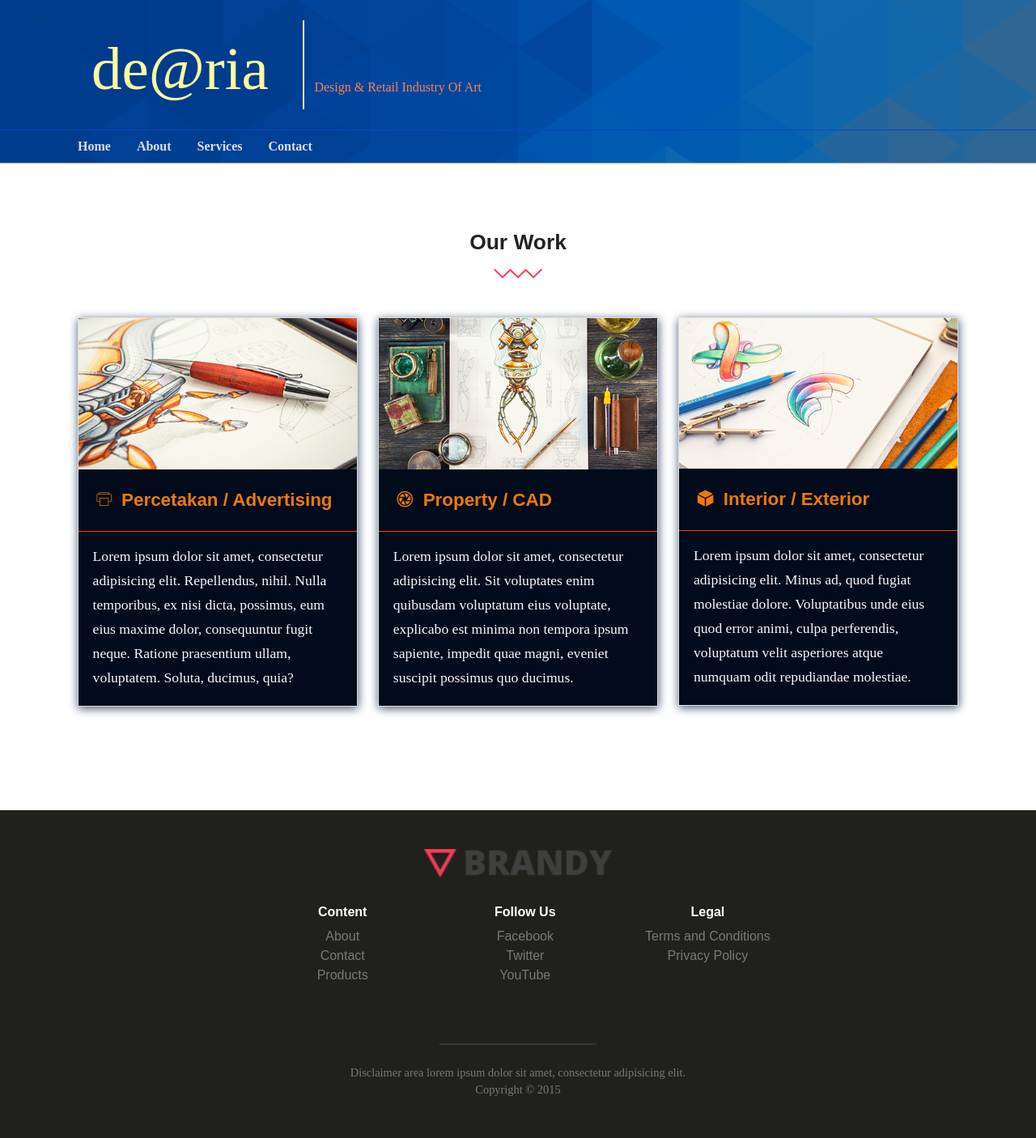
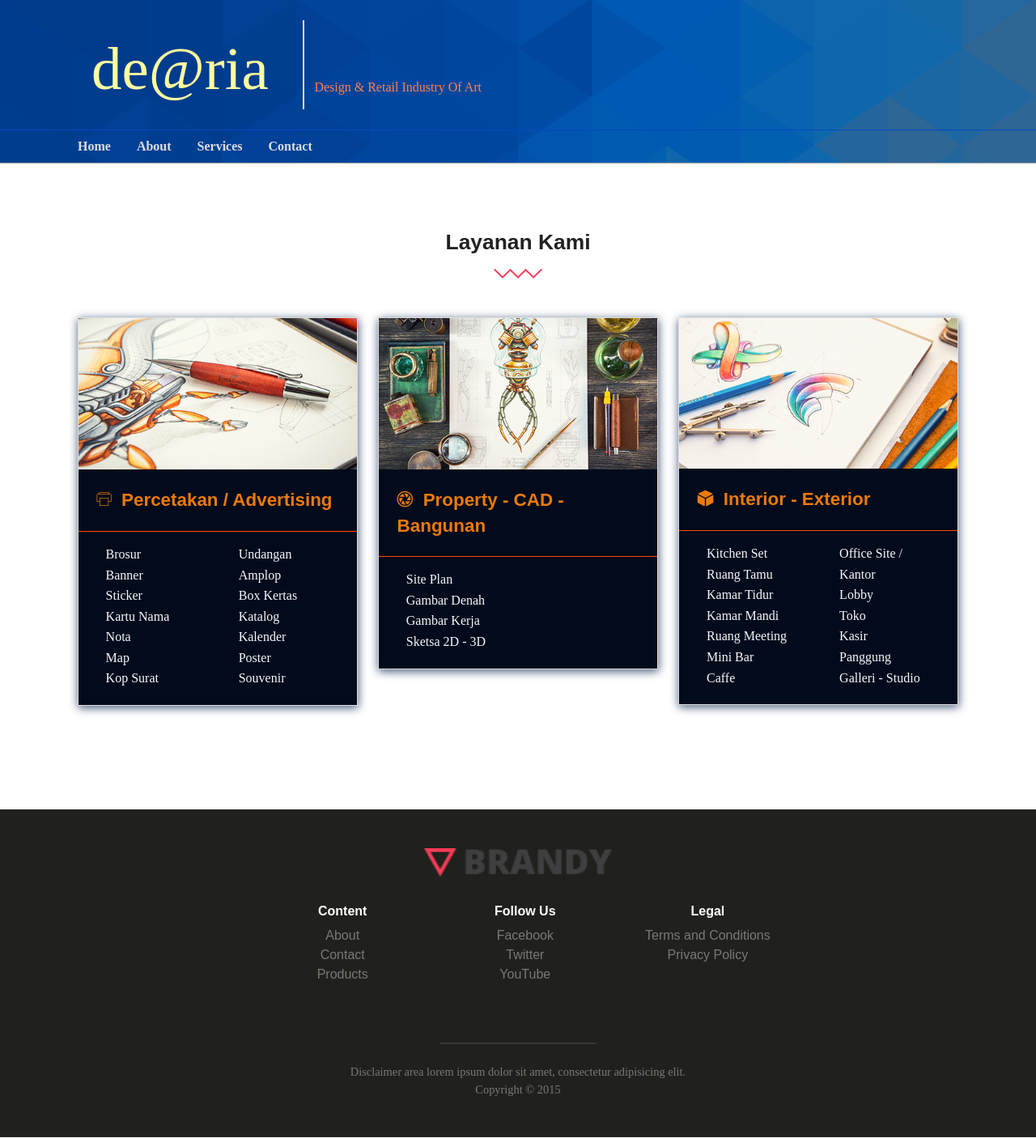
Before and after one commit to dearia/dearia.github.io, a Jekyll site: the page built from service.html, in a window 1280 px wide. Shown: the whole page at 81% size. Built offline with Jekyll 4.4.1, drawn with Linux system fonts in a browser that asks for light colours; some web fonts are replaced.

Commit message:
init home

```diff
--- a/assets/css/main.css
+++ b/assets/css/main.css
@@ -538,56 +538,6 @@ header .site-header .main-menu ul a > li.no-all:hover {
   margin-right: 0;
 }
 
-.aria-home-jw {
-  float: left;
-  display: block;
-  margin-right: 2.35765%;
-  width: 100%;
-}
-
-.aria-home-jw:last-child {
-  margin-right: 0;
-}
-
-.aria-home-jw .list-aria-work .aria--play-list-work {
-  float: left;
-  display: block;
-  margin-right: 2.35765%;
-  width: 31.76157%;
-  border: 1px solid #dedede;
-  background: #010B1B;
-  color: #F8F8FF;
-  -webkit-box-shadow: 0px 2px 11px 0.5px #415677;
-  box-shadow: 0px 2px 11px 0.5px #415677;
-}
-
-.aria-home-jw .list-aria-work .aria--play-list-work:last-child {
-  margin-right: 0;
-}
-
-.aria-home-jw .list-aria-work .aria--play-list-work h4 {
-  color: #ED7A0B;
-  padding: 1em;
-  border-bottom: 1px solid #FF4500;
-  display: inline-block;
-  width: 100%;
-}
-
-.aria-home-jw .list-aria-work .aria--play-list-work p {
-  padding: 0 1em;
-}
-
-.aria-home-jw .list-aria-work .aria--play-list-work img {
-  float: left;
-  display: block;
-  margin-right: 2.35765%;
-  width: 100%;
-}
-
-.aria-home-jw .list-aria-work .aria--play-list-work img:last-child {
-  margin-right: 0;
-}
-
 .aria-home-tw {
   clear: both;
 }
@@ -651,3 +601,65 @@ header .site-header .main-menu ul a > li.no-all:hover {
   width: 70%;
   margin: 0 auto;
 }
+
+.aria-home-jw {
+  float: left;
+  display: block;
+  margin-right: 2.35765%;
+  width: 100%;
+}
+
+.aria-home-jw:last-child {
+  margin-right: 0;
+}
+
+.aria-home-jw .list-aria-work .aria--play-list-work {
+  float: left;
+  display: block;
+  margin-right: 2.35765%;
+  width: 31.76157%;
+  border: 1px solid #dedede;
+  background: #010B1B;
+  color: #F8F8FF;
+  -webkit-box-shadow: 0px 2px 11px 0.5px #415677;
+  box-shadow: 0px 2px 11px 0.5px #415677;
+}
+
+.aria-home-jw .list-aria-work .aria--play-list-work:last-child {
+  margin-right: 0;
+}
+
+.aria-home-jw .list-aria-work .aria--play-list-work h4 {
+  color: #ED7A0B;
+  padding: 1em;
+  border-bottom: 1px solid #FF4500;
+  display: inline-block;
+  width: 100%;
+}
+
+.aria-home-jw .list-aria-work .aria--play-list-work ul.serv-list--work {
+  float: left;
+  display: block;
+  margin-right: 2.35765%;
+  width: 40.29137%;
+  padding: 0 1em;
+}
+
+.aria-home-jw .list-aria-work .aria--play-list-work ul.serv-list--work:last-child {
+  margin-right: 0;
+}
+
+.aria-home-jw .list-aria-work .aria--play-list-work ul.serv-list--work li {
+  list-style-type: none;
+}
+
+.aria-home-jw .list-aria-work .aria--play-list-work img {
+  float: left;
+  display: block;
+  margin-right: 2.35765%;
+  width: 100%;
+}
+
+.aria-home-jw .list-aria-work .aria--play-list-work img:last-child {
+  margin-right: 0;
+}
--- a/index.html
+++ b/index.html
@@ -13,7 +13,7 @@ layout: default
         </div>
         <div class="home-st-right-a1">
             <h3>Design Unik & Elegant</h3>
-            <p>Lorem ipsum dolor sit amet, consectetur adipisicing elit. Officia, velit sapiente dolores saepe totam quia minima dolorum atque. Sapiente, recusandae.</p>
+            <p>Senantiasa memberikan pengalaman yang berbeda dalam setiap sentuhan design. Menciptakan keunikan yang variatif dan inovatif untuk tetap menjaga nilai keindahannya di setiap masa.</p>
         </div>
     </div>
 
@@ -30,7 +30,7 @@ layout: default
         </div>
         <div class="home-st-right-a1">
             <h3>Design Catalog & Majalah</h3>
-            <p>Lorem ipsum dolor sit amet, consectetur adipisicing elit. Officia, velit sapiente dolores saepe totam quia minima dolorum atque. Sapiente, recusandae.</p>
+            <p>Sebagai sumber informasi melalui media cetak, kami berusaha menyajikan informasi yang kokoh dan jelas disertai dengan sentuhan seni agar informasi yang disampaikan lebih mudah dipahami.</p>
         </div>
     </div>
 
--- a/service.html
+++ b/service.html
@@ -5,22 +5,60 @@ layout: default
 
     <div class="aria-fluid">
         <div class="aria-home-jw">
-            <div class="typo-head-border"> <h3>Our Work</h3> </div>
+            <div class="typo-head-border"> <h3>Layanan Kami</h3> </div>
             <div class="list-aria-work">
                 <div class="aria--play-list-work">
                     <img src="{{ site.baseurl }}/assets/images/w6.jpg" alt="percetakan - advertising">
                     <h4><i class="icon ion-ios-printer-outline"></i>&nbsp;&nbsp;Percetakan / Advertising</h4>
-                    <p>Lorem ipsum dolor sit amet, consectetur adipisicing elit. Repellendus, nihil. Nulla temporibus, ex nisi dicta, possimus, eum eius maxime dolor, consequuntur fugit neque. Ratione praesentium ullam, voluptatem. Soluta, ducimus, quia?</p>
+                    <ul class="serv-list--work">
+                        <li>Brosur</li>
+                        <li>Banner</li>
+                        <li>Sticker</li>
+                        <li>Kartu Nama</li>
+                        <li>Nota</li>
+                        <li>Map</li>
+                        <li>Kop Surat</li>
+                    </ul>
+                    <ul class="serv-list--work">
+                        <li>Undangan</li>
+                        <li>Amplop</li>
+                        <li>Box Kertas</li>
+                        <li>Katalog</li>
+                        <li>Kalender</li>
+                        <li>Poster</li>
+                        <li>Souvenir</li>
+                    </ul>
                 </div>
                 <div class="aria--play-list-work">
                     <img src="{{ site.baseurl }}/assets/images/w3.jpg" alt="percetakan - advertising">
-                    <h4><i class="icon ion-aperture"></i>&nbsp;&nbsp;Property / CAD</h4>
-                    <p>Lorem ipsum dolor sit amet, consectetur adipisicing elit. Sit voluptates enim quibusdam voluptatum eius voluptate, explicabo est minima non tempora ipsum sapiente, impedit quae magni, eveniet suscipit possimus quo ducimus.</p>
+                    <h4><i class="icon ion-aperture"></i>&nbsp;&nbsp;Property - CAD - Bangunan</h4>
+                    <ul class="serv-list--work">
+                        <li>Site Plan</li>
+                        <li>Gambar Denah</li>
+                        <li>Gambar Kerja</li>
+                        <li>Sketsa 2D - 3D</li>
+                    </ul>
                 </div>
                 <div class="aria--play-list-work">
                     <img src="{{ site.baseurl }}/assets/images/w5.jpg" alt="percetakan - advertising">
-                    <h4><i class="icon ion-cube"></i>&nbsp;&nbsp;Interior / Exterior</h4>
-                    <p>Lorem ipsum dolor sit amet, consectetur adipisicing elit. Minus ad, quod fugiat molestiae dolore. Voluptatibus unde eius quod error animi, culpa perferendis, voluptatum velit asperiores atque numquam odit repudiandae molestiae.</p>
+                    <h4><i class="icon ion-cube"></i>&nbsp;&nbsp;Interior - Exterior</h4>
+                    <ul class="serv-list--work">
+                        <li>Kitchen Set</li>
+                        <li>Ruang Tamu</li>
+                        <li>Kamar Tidur</li>
+                        <li>Kamar Mandi</li>
+                        <li>Ruang Meeting</li>
+                        <li>Mini Bar</li>
+                        <li>Caffe</li>
+                    </ul>
+                    <ul class="serv-list--work">
+                        <li>Office Site / Kantor</li>
+                        <li>Lobby</li>
+                        <li>Toko</li>
+                        <li>Kasir</li>
+                        <li>Panggung</li>
+                        <li>Galleri - Studio</li>
+                    </ul>
                 </div>
             </div>
         </div>
```
